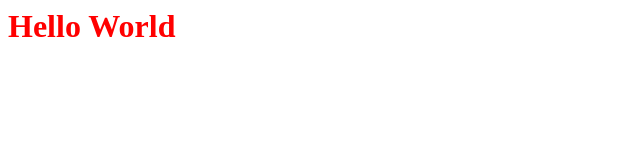
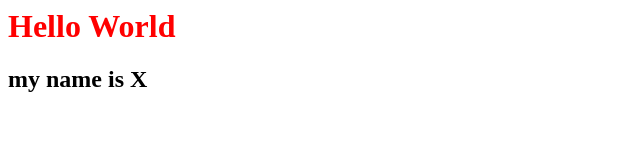
Before and after one commit to rahimaghanchi/my-first-website, a plain HTML site: page index.html in a window 1280 px wide. Shown: the whole page, without its empty margins (0-640 px from the left). Drawn offline with Linux system fonts and the light colour scheme.

Commit message:
change 1

```diff
--- a/index.html
+++ b/index.html
@@ -9,7 +9,7 @@
 </head>
 
 <h1>Hello World</h1>
-
+<h2> my name is X </h2>
 
 
 </html>
```
